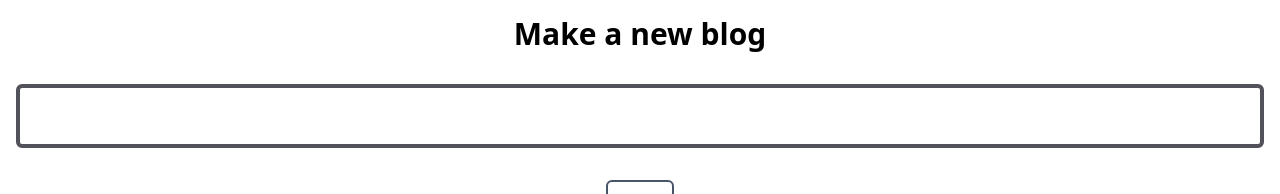
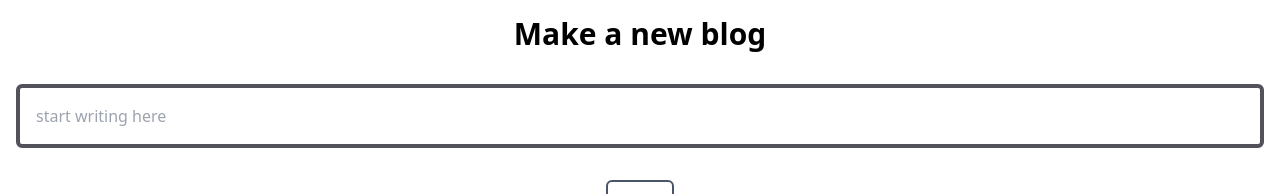
Before and after one commit to zlrkw11/Minyu, a Next.js app: page /new in a window 1280 px wide. Shown: the top 194 px of the page. Built offline with nearby package versions, Linux system fonts and the light colour scheme; no server answers; what @zodyac/zod-mongoose would draw is missing.

Commit message:
database data send

```diff
--- a/src/app/new/page.tsx
+++ b/src/app/new/page.tsx
@@ -1,11 +1,41 @@
+"use client";
+import { postBlog } from "@/routes/blogRoutes";
 import { useState } from "react";
 
 export default function New() {
+  const [submitMsg, setSubmitMsg] = useState("");
+
+  const handleSubmit = async () => {
+    const data = {
+      _id: "1",
+      title: "n",
+      content: submitMsg,
+      author: "zl",
+    };
+
+    try {
+      const response = await postBlog(data);
+      console.log(response);
+      setSubmitMsg("Your blog post has been submitted!");
+    } catch (error) {
+      console.error("Error:", error);
+      setSubmitMsg("Failed to submit your blog post.");
+    }
+  };
+
   return (
     <div className="flex flex-col items-center justify-center p-4 gap-8">
       <h1 className="text-3xl font-bold">Make a new blog</h1>
-      <input className="border-4 border-zinc-600 rounded-md w-full h-16 justify-center p-4 flex-col flex"></input>
-      <button className="px-4 py-2 border-2 border-slate-600 rounded-md duration-200 hover:border-slate-200 hover:text-slate-200">
+      <input
+        value={submitMsg}
+        onChange={(e) => setSubmitMsg(e.target.value)}
+        placeholder="start writing here"
+        className="border-4 border-zinc-600 rounded-md w-full h-16 justify-center p-4 flex-col flex"
+      ></input>
+      <button
+        onClick={handleSubmit}
+        className="px-4 py-2 border-2 border-slate-600 rounded-md duration-200 hover:border-slate-200 hover:text-slate-200"
+      >
         Post
       </button>
     </div>
```
